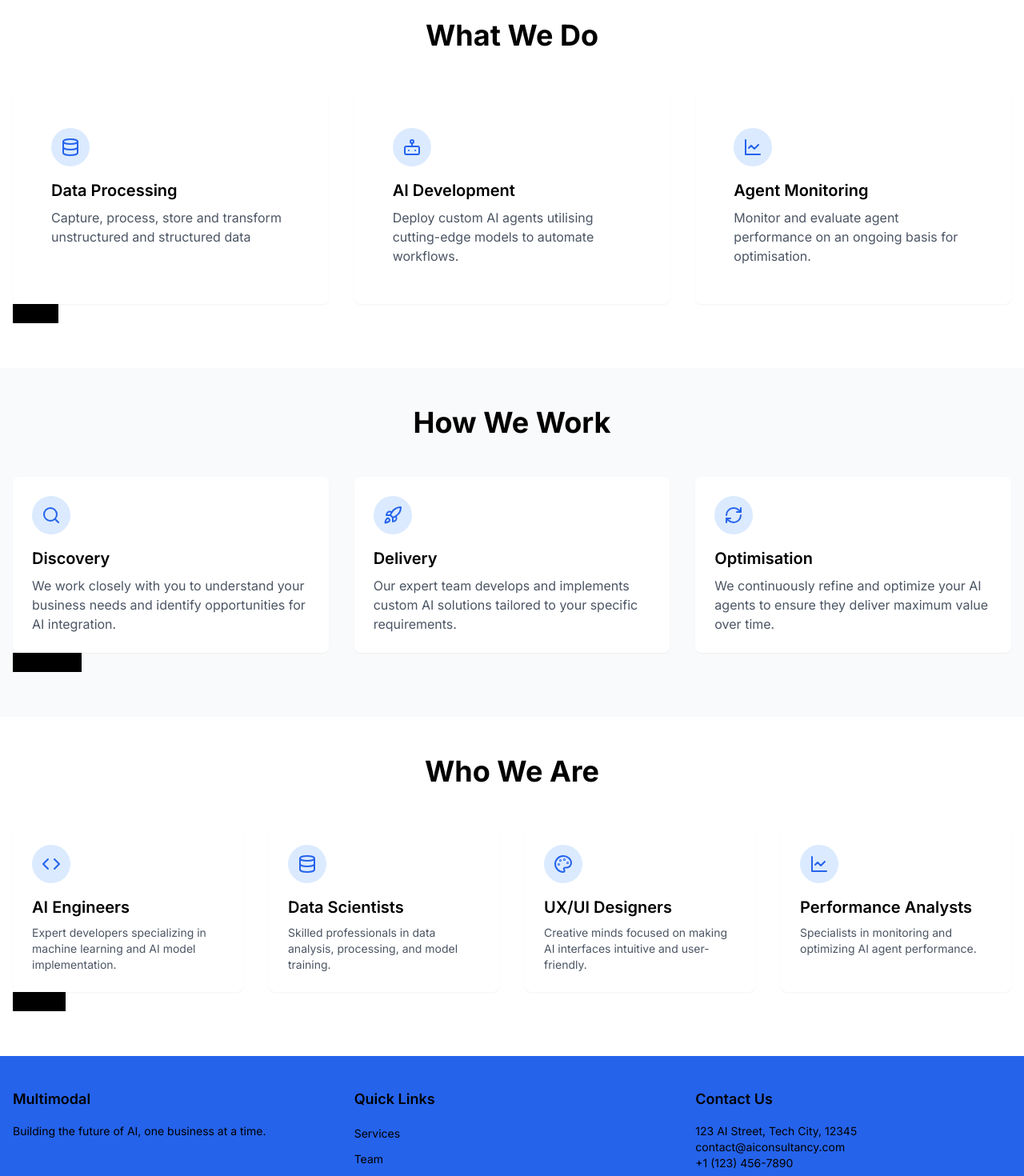
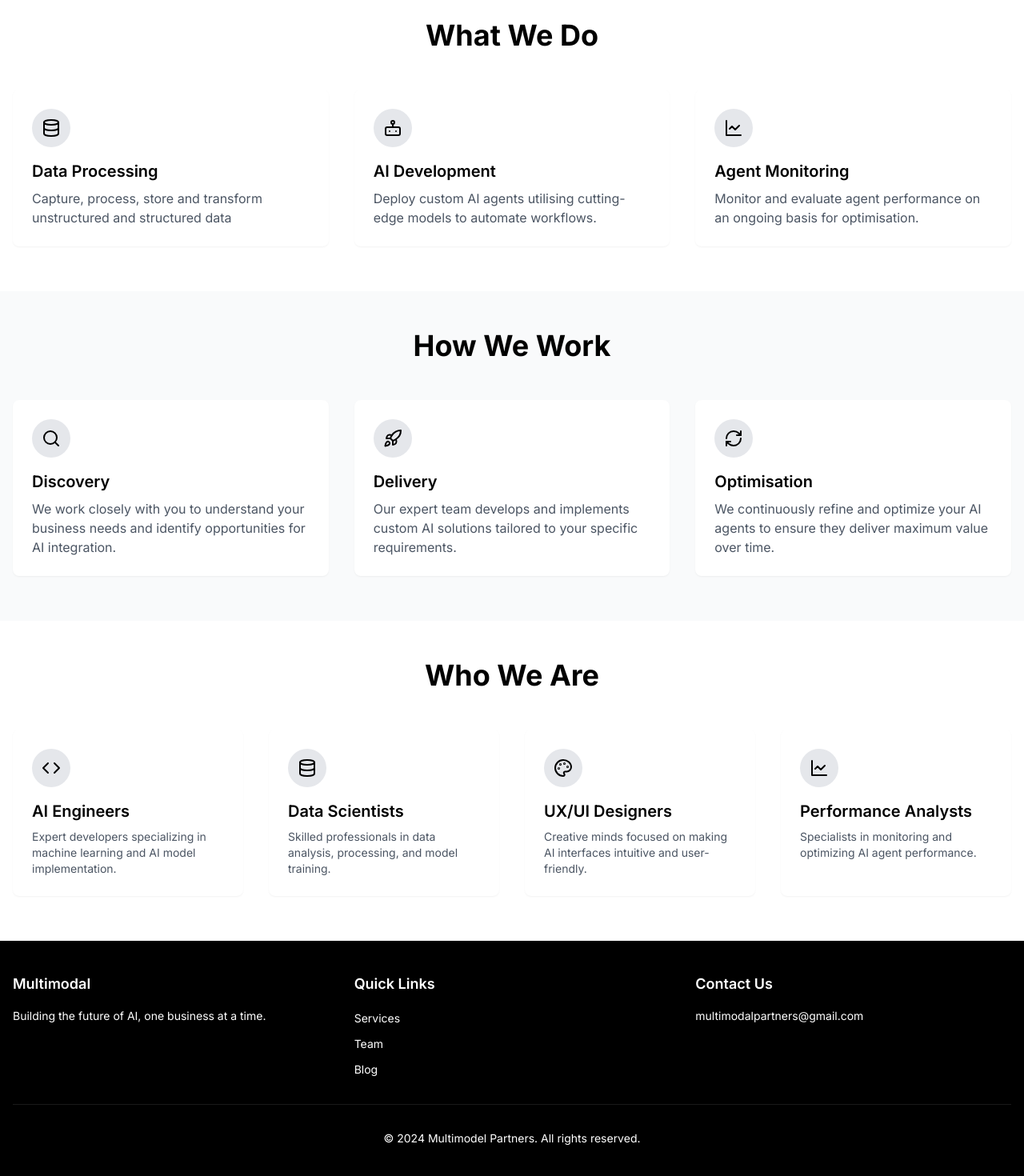
Before and after one commit to aiddav/new-website-project, a Next.js app: page / in a window 1280 px wide. Shown: the part 460-1930 px from the top of the page at 80% size. Built offline with nearby package versions, Linux system fonts and the light colour scheme.

Commit message:
update formatting

```diff
--- a/app/components/Footer.tsx
+++ b/app/components/Footer.tsx
@@ -2,7 +2,7 @@ import Link from 'next/link'
 
 export default function Footer() {
   return (
-    <footer id="contact" className="bg-primary text-primary-foreground">
+    <footer id="contact" className="bg-black text-white">
       <div className="container mx-auto px-4 py-10">
         <div className="grid md:grid-cols-3 gap-8">
           <div>
@@ -19,13 +19,11 @@ export default function Footer() {
           </div>
           <div>
             <h3 className="text-lg font-semibold mb-4">Contact Us</h3>
-            <p className="text-sm">123 AI Street, Tech City, 12345</p>
-            <p className="text-sm">contact@aiconsultancy.com</p>
-            <p className="text-sm">+1 (123) 456-7890</p>
+            <p className="text-sm">multimodalpartners@gmail.com</p>
           </div>
         </div>
-        <div className="mt-8 pt-8 border-t border-primary-foreground/10 text-center text-sm">
-          © {new Date().getFullYear()} Function AI. All rights reserved.
+        <div className="mt-8 pt-8 border-t border-white/10 text-center text-sm">
+          © {new Date().getFullYear()} Multimodel Partners. All rights reserved.
         </div>
       </div>
     </footer>
--- a/app/components/HowWeWork.tsx
+++ b/app/components/HowWeWork.tsx
@@ -26,15 +26,14 @@ export default function HowWeWork() {
         <div className="grid md:grid-cols-3 gap-8">
           {steps.map((step) => (
             <div key={step.title} className="bg-white p-6 rounded-lg shadow-sm">
-              <div className="w-12 h-12 mb-4 rounded-full bg-blue-100 flex items-center justify-center">
-                <step.icon className="w-6 h-6 text-blue-600" />
+              <div className="w-12 h-12 mb-4 rounded-full bg-gray-200 flex items-center justify-center">
+                <step.icon className="w-6 h-6 text-black" />
               </div>
               <h3 className="text-xl font-semibold mb-2">{step.title}</h3>
               <p className="text-gray-600">{step.description}</p>
             </div>
           ))}
         </div>
-        <button style={{ backgroundColor: 'black' }}>Get Started</button>
       </div>
     </section>
   )
--- a/app/components/WhatWeDo.tsx
+++ b/app/components/WhatWeDo.tsx
@@ -26,17 +26,14 @@ export default function WhatWeDo() {
         <div className="grid md:grid-cols-3 gap-8">
           {services.map((service) => (
             <div key={service.title} className="bg-white p-6 rounded-lg shadow-sm">
-              <div className="p-6">
-                <div className="w-12 h-12 mb-4 rounded-full bg-blue-100 flex items-center justify-center">
-                  <service.icon className="w-6 h-6 text-blue-600" />
-                </div>
-                <h3 className="text-xl font-semibold mb-2">{service.title}</h3>
-                <p className="text-gray-600">{service.description}</p>
+              <div className="w-12 h-12 mb-4 rounded-full bg-gray-200 flex items-center justify-center">
+                <service.icon className="w-6 h-6 text-black" />
               </div>
+              <h3 className="text-xl font-semibold mb-2">{service.title}</h3>
+              <p className="text-gray-600">{service.description}</p>
             </div>
           ))}
         </div>
-        <button style={{ backgroundColor: 'black' }}>Explore</button>
       </div>
     </section>
   )
--- a/app/components/WhoWeAre.tsx
+++ b/app/components/WhoWeAre.tsx
@@ -31,15 +31,14 @@ export default function WhoWeAre() {
         <div className="grid md:grid-cols-2 lg:grid-cols-4 gap-8">
           {teams.map((team) => (
             <div key={team.name} className="bg-white p-6 rounded-lg shadow-sm">
-              <div className="w-12 h-12 mb-4 rounded-full bg-blue-100 flex items-center justify-center">
-                <team.icon className="w-6 h-6 text-blue-600" />
+              <div className="w-12 h-12 mb-4 rounded-full bg-gray-200 flex items-center justify-center">
+                <team.icon className="w-6 h-6 text-black" />
               </div>
               <h3 className="text-xl font-semibold mb-2">{team.name}</h3>
               <p className="text-gray-600 text-sm">{team.description}</p>
             </div>
           ))}
         </div>
-        <button style={{ backgroundColor: 'black' }}>Discover</button>
       </div>
     </section>
   )
```
